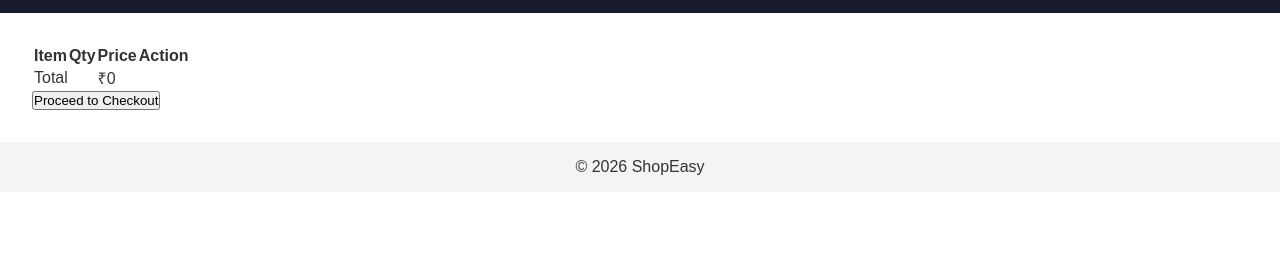
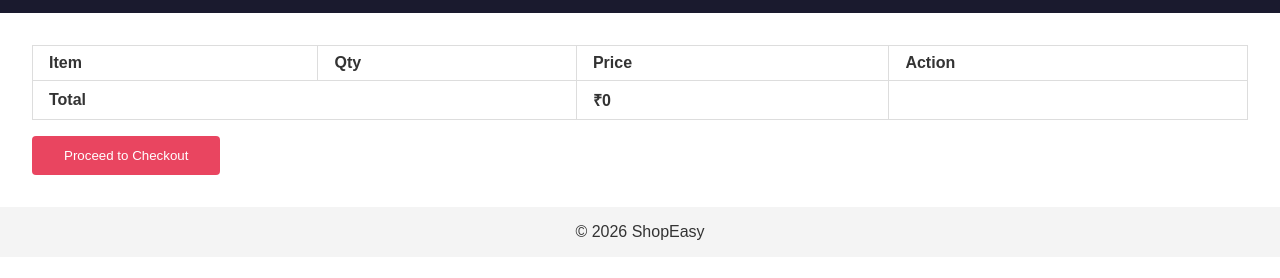
Before and after one commit to chaitanya-vek-simform/musketeer, a website: page frontend/cart.html in a window 1280 px wide. Shown: the part 74-352 px from the top of the page. Drawn offline with Linux system fonts and the light colour scheme.

Commit message:
style(cart): add table and checkout button styles

```diff
--- a/frontend/style.css
+++ b/frontend/style.css
@@ -12,3 +12,10 @@ footer { text-align: center; padding: 1rem; background: #f4f4f4; }
   nav { display: flex; flex-direction: column; gap: 0.5rem; }
   nav a { display: block; }
 }
+
+/* cart styles */
+#cart-table { width: 100%; border-collapse: collapse; margin-bottom: 1rem; }
+#cart-table th, #cart-table td { border: 1px solid #ddd; padding: 0.5rem 1rem; text-align: left; }
+#cart-table tfoot td { font-weight: bold; }
+#checkout-btn { background: #e94560; color: #fff; border: none; padding: 0.75rem 2rem; cursor: pointer; border-radius: 4px; }
+#checkout-btn:hover { background: #c73652; }
```
